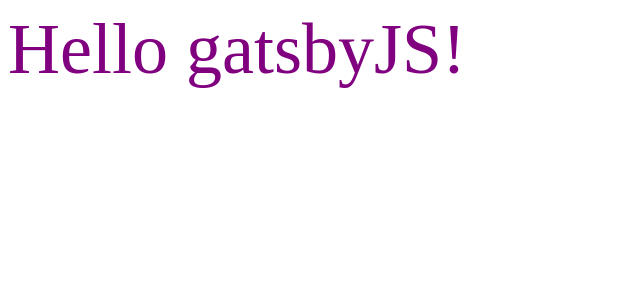
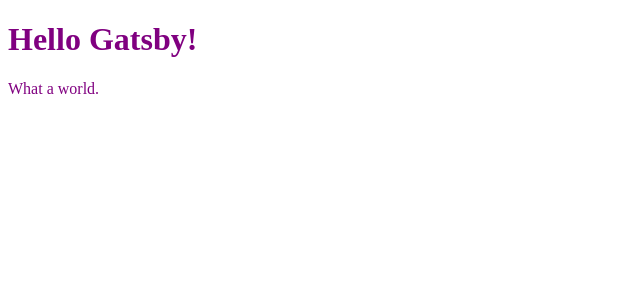
Before and after one commit to vinay72/gatsbyJS, a Gatsby app in the folder hello-world/: page / in a window 1280 px wide. Shown: the top 300 px of the page, without its empty margins (0-640 px from the left). Built offline with nearby package versions, Linux system fonts and the light colour scheme.

Commit message:
Update index.js

```diff
--- a/hello-world/src/pages/index.js
+++ b/hello-world/src/pages/index.js
@@ -1,5 +1,8 @@
 import React from "react"
 
 export default () => (
-<div style = {{ color: `purple`, fontSize: `72px` }} > Hello gatsbyJS!</div>
+<div style={{ color: `purple` }}>
+  <h1>Hello Gatsby!</h1>
+   <p>What a world.</p>
+   </div>
 )
```
